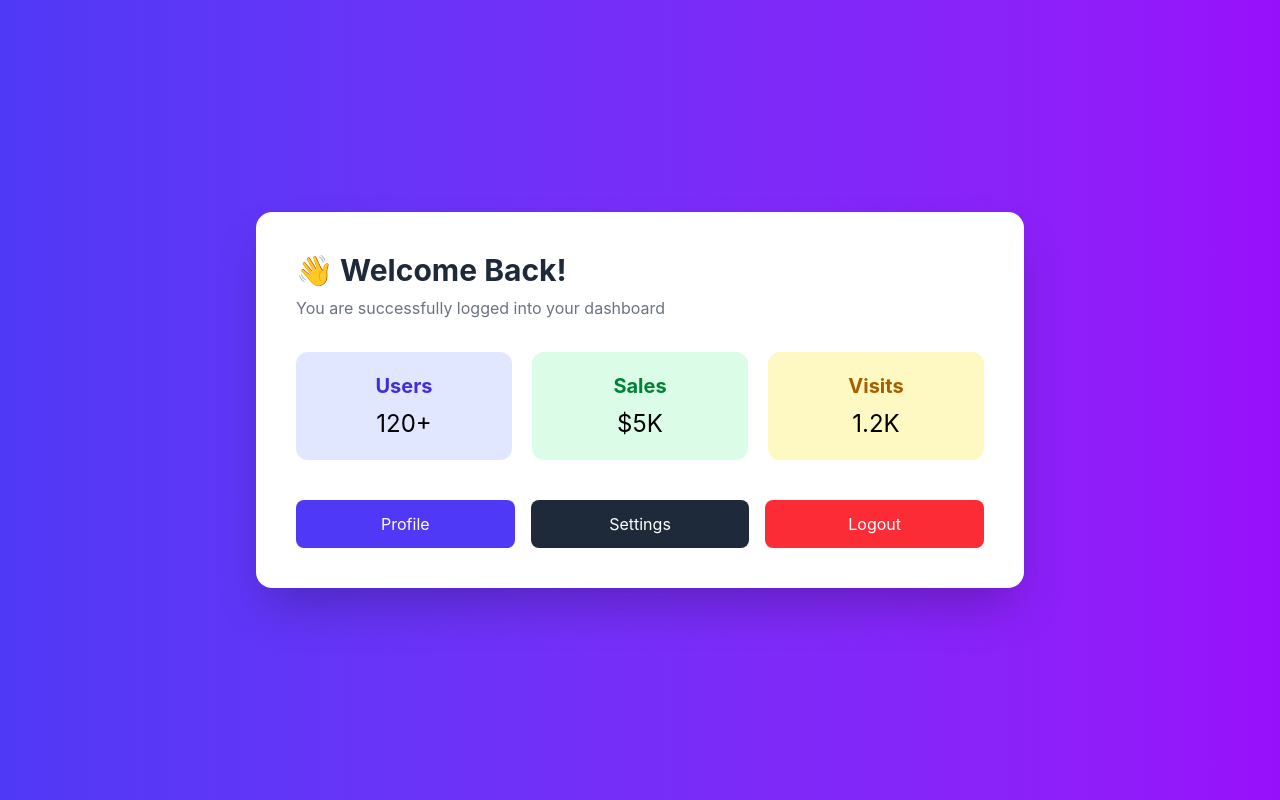
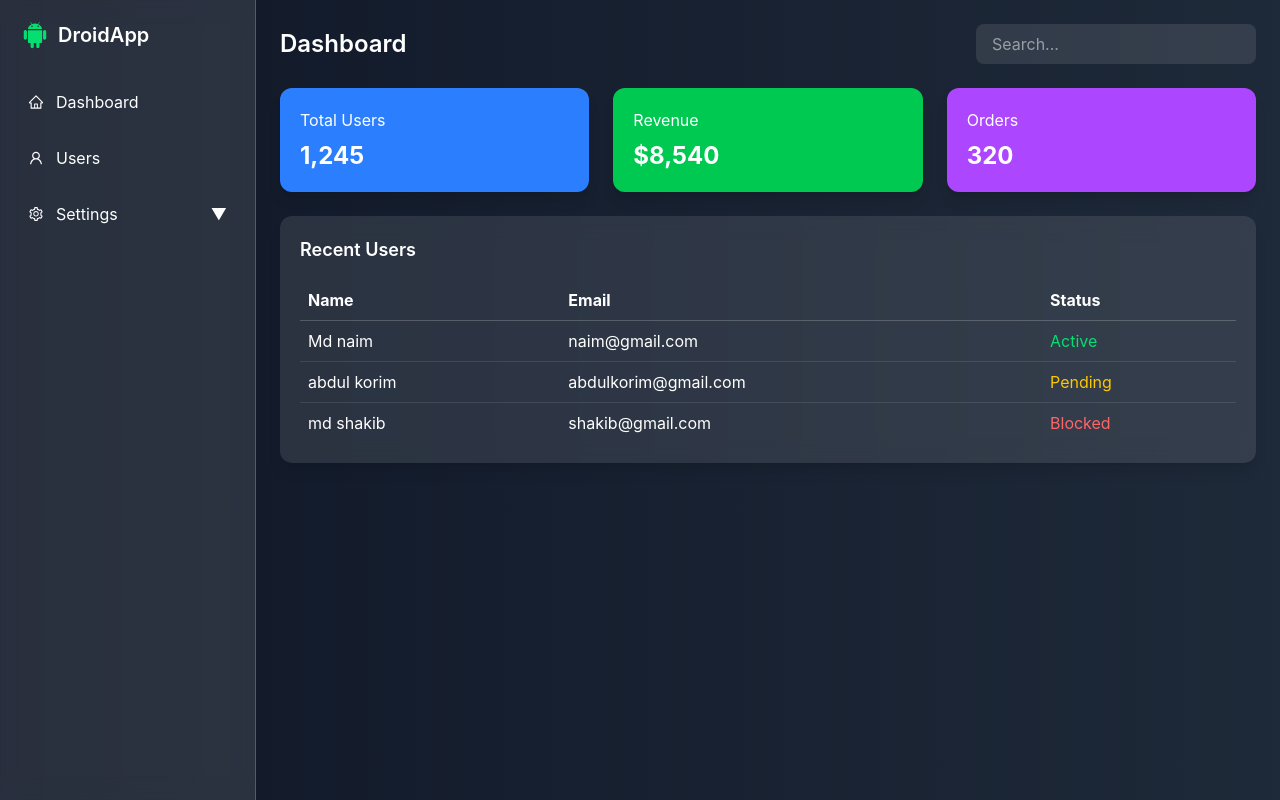
Before and after one commit to naimweb/login-signup, a React (Vite) app in the folder frontend/login-signup/: page /dashboard in a window 1280 px wide. Built offline with nearby package versions, Linux system fonts and the light colour scheme.

Commit message:
login deshboard future update

```diff
--- /dev/null
+++ b/frontend/login-signup/src/components/NavDashboard.jsx
@@ -0,0 +1,128 @@
+import { useState } from "react";
+import { AiOutlineHome, AiOutlineUser, AiOutlineSetting } from "react-icons/ai";
+import { AiFillAndroid,AiOutlineLogout } from "react-icons/ai";
+import { useNavigate } from "react-router-dom";
+
+function Dashboard() {
+    const navigate = useNavigate();
+    const [open,setOpen] = useState(false)
+
+
+    // logout option
+     const logout = () => {
+   localStorage.removeItem("token");
+   navigate("/login");
+ };
+
+  return (
+    <div className="flex h-screen bg-gradient-to-r from-gray-900 to-gray-800 text-white">
+
+      {/* Sidebar */}
+      <div className="w-64 bg-white/10 backdrop-blur-md border-r border-white/20 p-5">
+        <div className="flex items-center gap-2 mb-8">
+          <AiFillAndroid className="text-3xl text-green-400" />
+          <h1 className="text-xl font-semibold">DroidApp</h1>
+        </div>
+
+        <ul className="space-y-4">
+          <li className="flex items-center gap-3 hover:bg-white/10 p-2 rounded-lg cursor-pointer">
+            <AiOutlineHome /> Dashboard
+          </li>
+          <li className="flex items-center gap-3 hover:bg-white/10 p-2 rounded-lg cursor-pointer">
+            <AiOutlineUser /> Users
+          </li>
+                   <li>
+            <div
+              onClick={() => setOpen(!open)}
+              className="flex items-center justify-between hover:bg-white/10 p-2 rounded-lg cursor-pointer"
+            >
+              <div className="flex items-center gap-3">
+                <AiOutlineSetting /> Settings
+              </div>
+              <span>{open ? "▲" : "▼"}</span>
+            </div>
+
+            {/* Dropdown */}
+            {open && (
+              <div className="ml-6 mt-2 bg-white/10 rounded-lg p-2 backdrop-blur-md border border-white/20">
+                <div className="flex items-center gap-2 hover:bg-red-500 p-2 rounded-md cursor-pointer transition duration-300" onClick={logout}>
+                  <AiOutlineLogout />
+                  Logout
+                </div>
+              </div>
+            )}
+          </li>
+
+        </ul>
+      </div>
+
+      <div className="flex-1 p-6 overflow-y-auto">
+
+        {/* Navbar */}
+        <div className="flex justify-between items-center mb-6">
+          <h2 className="text-2xl font-semibold">Dashboard</h2>
+          <input
+            type="text"
+            placeholder="Search..."
+            className="bg-white/10 px-4 py-2 rounded-lg outline-none"
+          />
+        </div>
+
+        {/* Cards */}
+        <div className="grid grid-cols-1 md:grid-cols-3 gap-6 mb-6">
+          <div className="bg-blue-500 p-5 rounded-xl shadow-lg">
+            <h3>Total Users</h3>
+            <p className="text-2xl font-bold mt-2">1,245</p>
+          </div>
+
+          <div className="bg-green-500 p-5 rounded-xl shadow-lg">
+            <h3>Revenue</h3>
+            <p className="text-2xl font-bold mt-2">$8,540</p>
+          </div>
+
+          <div className="bg-purple-500 p-5 rounded-xl shadow-lg">
+            <h3>Orders</h3>
+            <p className="text-2xl font-bold mt-2">320</p>
+          </div>
+        </div>
+
+
+        <div className="bg-white/10 backdrop-blur-md p-5 rounded-xl shadow-lg">
+          <h3 className="mb-4 text-lg font-semibold">Recent Users</h3>
+
+          <table className="w-full text-left">
+            <thead>
+              <tr className="border-b border-white/20">
+                <th className="p-2">Name</th>
+                <th className="p-2">Email</th>
+                <th className="p-2">Status</th>
+              </tr>
+            </thead>
+
+            <tbody>
+              <tr className="border-b border-white/10">
+                <td className="p-2">Md naim</td>
+                <td className="p-2">naim@gmail.com</td>
+                <td className="p-2 text-green-400">Active</td>
+              </tr>
+
+              <tr className="border-b border-white/10">
+                <td className="p-2">abdul korim</td>
+                <td className="p-2">abdulkorim@gmail.com</td>
+                <td className="p-2 text-yellow-400">Pending</td>
+              </tr>
+
+              <tr>
+                <td className="p-2">md shakib</td>
+                <td className="p-2">shakib@gmail.com</td>
+                <td className="p-2 text-red-400">Blocked</td>
+              </tr>
+            </tbody>
+          </table>
+        </div>
+      </div>
+    </div>
+  );
+}
+
+export default Dashboard;
--- a/frontend/login-signup/src/components/dashboard.jsx
+++ b/frontend/login-signup/src/components/dashboard.jsx
@@ -1,70 +1,13 @@
-import { useNavigate } from "react-router-dom";
+import Dashboard from './NavDashboard'
 
-function Dashboard() {
-  const navigate = useNavigate();
-
-  const logout = () => {
-    localStorage.removeItem("token");
-    navigate("/login");
-  };
-
+function dashboard() {
   return (
-    <div className="min-h-screen bg-gradient-to-r from-indigo-600 to-purple-600 flex items-center justify-center p-6">
-
-      <div className="bg-white w-full max-w-3xl rounded-2xl shadow-2xl p-10">
-
-        {/* Header */}
-        <h1 className="text-3xl font-bold text-gray-800 mb-2">
-          👋 Welcome Back!
-        </h1>
-
-        <p className="text-gray-500 mb-8">
-          You are successfully logged into your dashboard
-        </p>
-
-        {/* Cards */}
-        <div className="grid grid-cols-1 md:grid-cols-3 gap-5 mb-10">
-
-          <div className="bg-indigo-100 p-5 rounded-xl text-center">
-            <h2 className="text-xl font-bold text-indigo-700">Users</h2>
-            <p className="text-2xl mt-2">120+</p>
-          </div>
-
-          <div className="bg-green-100 p-5 rounded-xl text-center">
-            <h2 className="text-xl font-bold text-green-700">Sales</h2>
-            <p className="text-2xl mt-2">$5K</p>
-          </div>
-
-          <div className="bg-yellow-100 p-5 rounded-xl text-center">
-            <h2 className="text-xl font-bold text-yellow-700">Visits</h2>
-            <p className="text-2xl mt-2">1.2K</p>
-          </div>
-
-        </div>
-
-        {/* Buttons */}
-        <div className="flex flex-col md:flex-row gap-4">
-
-          <button className="flex-1 bg-indigo-600 text-white py-3 rounded-lg hover:bg-indigo-700 transition">
-            Profile
-          </button>
-
-          <button className="flex-1 bg-gray-800 text-white py-3 rounded-lg hover:bg-black transition">
-            Settings
-          </button>
-
-          <button
-            onClick={logout}
-            className="flex-1 bg-red-500 text-white py-3 rounded-lg hover:bg-red-600 transition"
-          >
-            Logout
-          </button>
-
-        </div>
-
-      </div>
-    </div>
-  );
+      <>
+         <div>
+             <Dashboard />
+         </div>
+      </>
+  )
 }
 
-export default Dashboard;
+export default dashboard
--- a/frontend/login-signup/src/index.css
+++ b/frontend/login-signup/src/index.css
@@ -1 +1,5 @@
 @import "tailwindcss";
+
+*{
+
+}
```
